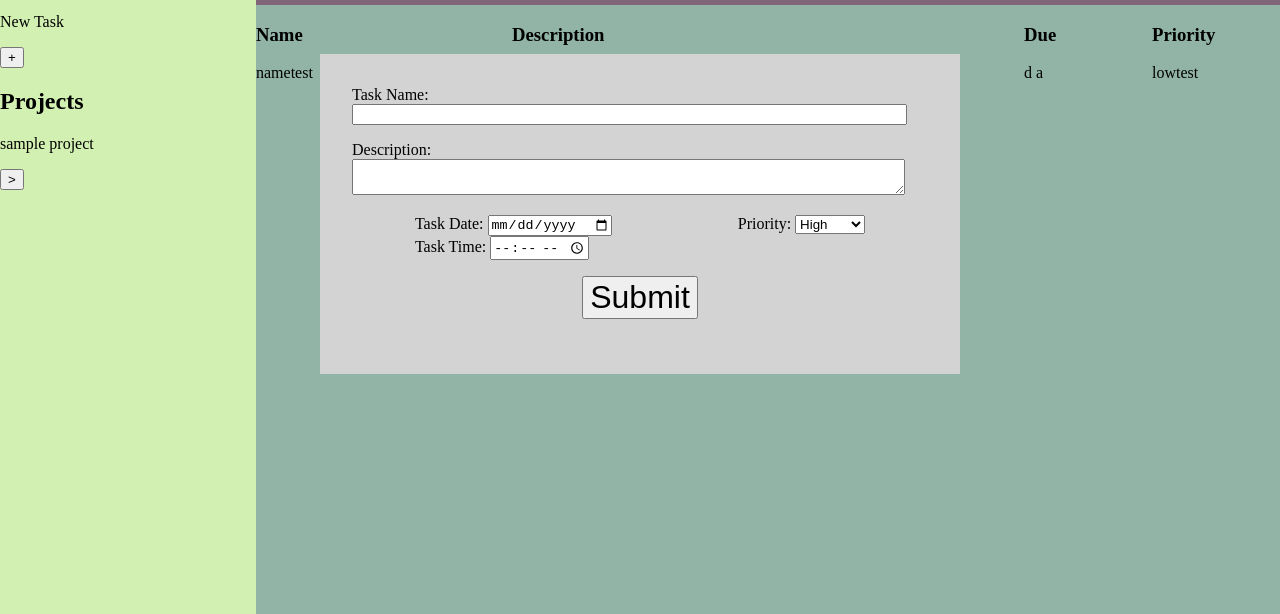
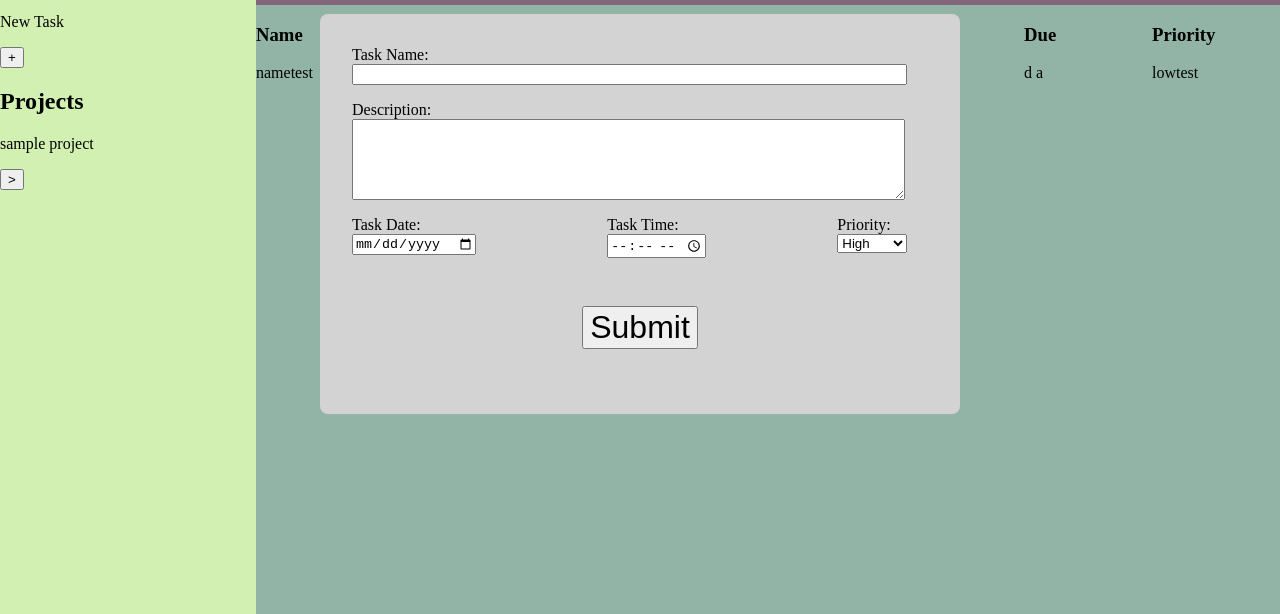
Before and after one commit to gregoryls/to-do-list, a website built with webpack: page src/index.html in a window 1280 px wide. Shown: the part 186-800 px from the top of the page. Built offline with nearby package versions, Linux system fonts and the light colour scheme.

Commit message:
continued modal styling tweaks

```diff
--- a/src/index.html
+++ b/src/index.html
@@ -70,11 +70,10 @@
         </div>
         <div id="modalDescriptionInput" class="modalInput">
           <label for="taskDescription">Description:</label>
-          <textarea name="description" id="taskDescription" cols="220">
+          <textarea name="description" id="taskDescription" rows="5" cols="220">
           </textarea>
         </div>
-        <div id="twoColumnWrap">
-          <div id="dateTimeWrap">
+        <div id="threeColumnWrap">
           <div id="modalDateInput" class="modalInput">
             <label for="taskDueDate">Task Date:</label>
             <input type="date" name="date" id="taskDueDate" />
@@ -83,8 +82,6 @@
             <label for="taskTime">Task Time:</label>
             <input type="time" name="time" id="taskTime" />
           </div>
-          </div>
-          <div id="prioritySubmitWrap">
           <div id="modalPriorityInput" class="modalInput">
             <label for="taskPriority">Priority:</label>
             <select name="priority" id="taskPriority">
@@ -94,7 +91,6 @@
             </select>
           </div>
         </div>
-        </div>
         <div id="modalSubmit"><button id="taskSubmit">Submit</button></div>
       </div>
     </section>
--- a/src/style.css
+++ b/src/style.css
@@ -52,12 +52,13 @@ body {
   position: fixed;
   z-index: 2;
   left: 25%;
-  top: 30%;
+  top: 25%;
   width: 50%;
-  height: 40%;
+  height: 50%;
   overflow: auto;
 
   background-color: rgb(211, 211, 211);
+  border-radius: 8px;
 }
 #modalCSSWrap {
   display: flex;
@@ -65,6 +66,11 @@ body {
   padding: 5%;
 
   gap: 1rem;
+  justify-content: center;
+}
+.modalInput {
+  display: flex;
+  flex-direction: column;
 }
 
 #taskName,
@@ -72,9 +78,10 @@ body {
   width: 95%;
 }
 
-#twoColumnWrap {
+#threeColumnWrap {
   display: flex;
-  justify-content: space-around;
+  justify-content: space-between;
+  margin-right: 3.6%;
 }
 
 #modalSubmit {
@@ -83,6 +90,7 @@ body {
 
 #taskSubmit {
   font-size: 2rem;
+  margin-top: 2rem;
 }
 
 .hidden {
```
Also changed, not shown: dist/index.bundle.js, dist/index.html. Lines whose indentation alone changed are shown as unchanged.
